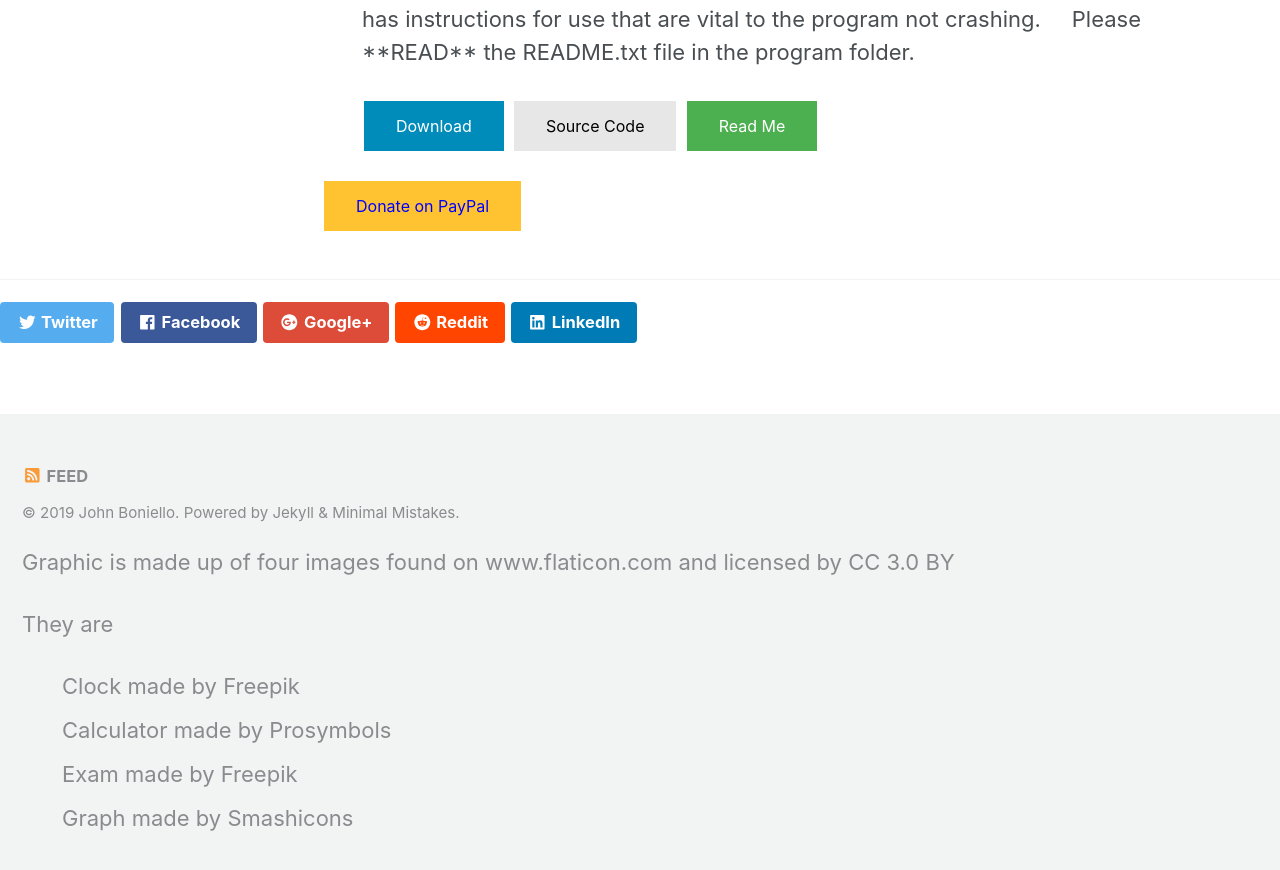
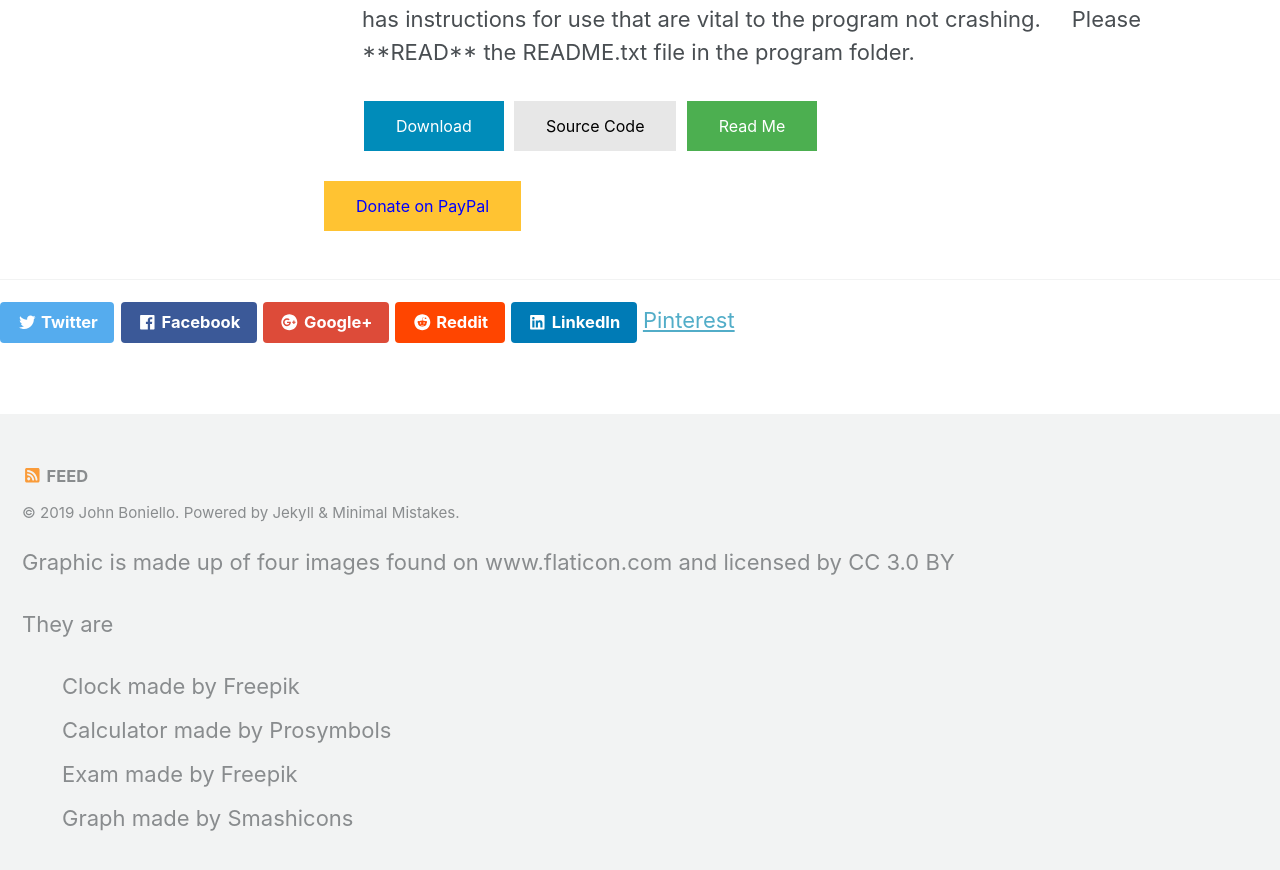
Before and after one commit to jbonz37/extended_time_calculator, a Jekyll site: the page built from index.html, in a window 1280 px wide and 900 px high, scrolled down 1755 px. Shown: the top 870 px of the window. Built offline with Jekyll 4.4.1, drawn with Linux system fonts in a browser that asks for light colours; nearby versions of some CDN libraries; comment, search, counter and statistics services are not loaded.

Commit message:
Update social-share.html

```diff
--- a/_includes/social-share.html
+++ b/_includes/social-share.html
@@ -19,6 +19,6 @@
 
   <a href="https://www.linkedin.com/shareArticle?mini=true&url={{ page.url | absolute_url | url_encode }}" class="btn btn--linkedin" onclick="window.open(this.href, 'window', 'left=20,top=20,width=500,height=500,toolbar=1,resizable=0'); return false;" title="{{ site.data.ui-text[site.locale].share_on_label | default: 'Share on' }} LinkedIn"><i class="fab fa-fw fa-linkedin" aria-hidden="true"></i><span> LinkedIn</span></a>
 
-  <a href="https://www.pinterest.com/pin/create/button/" data-pin-do="buttonBookmark" data-pin-height="28"></a>
+  <a href="https://www.pinterest.com/pin/create/button/" data-pin-do="buttonBookmark" data-pin-height="28">Pinterest</a>
 
 </section>
```
